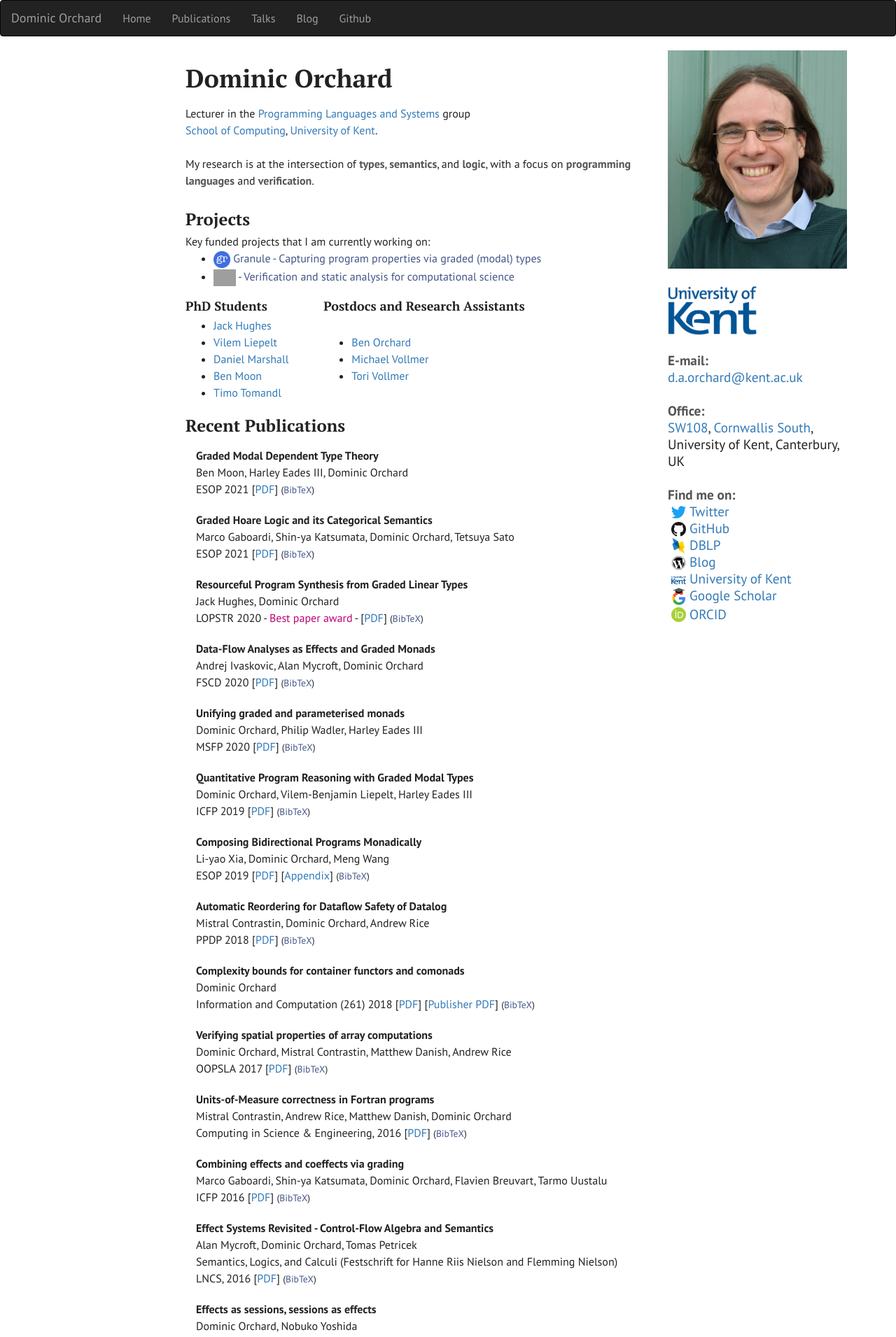
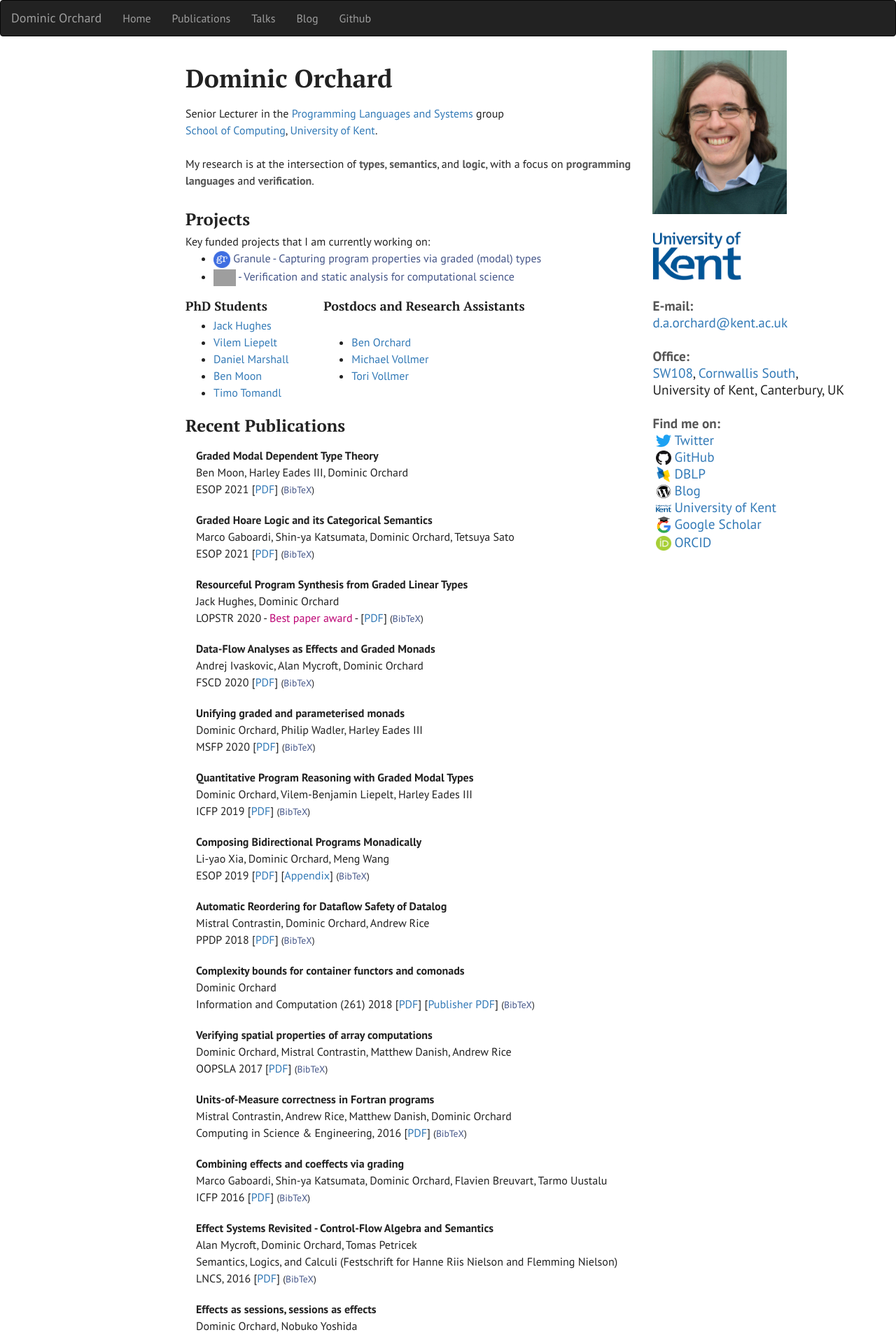
Before and after one commit to dorchard/dorchard.github.io, a Jekyll site: the page built from index.html, in a window 1280 px wide. Shown: the top 1911 px of the page at 70% size. Built offline with Jekyll 4.4.1, drawn with Linux system fonts in a browser that asks for light colours; some of the changed text lies outside the part shown; grey boxes are pictures that could not be loaded.

Commit message:
added a bit more historical data; fixed format

```diff
--- a/assets/main.css
+++ b/assets/main.css
@@ -57,12 +57,15 @@ strong {
   font-size: larger;
 }
 
+#outer {
+  display: flex;
+}
+
+
 #rightpane {
-  width: 20vw;
-  float:right
+  flex-shrink: 2;
 }
 
 #leftpane {
-  width: 50vw;
-  float:left;
+  margin-right:20px;
 }
--- a/index.html
+++ b/index.html
@@ -8,28 +8,12 @@ sitemap:
 
 {% assign collection = site.pubs | sort: "date" | group_by: "type" %}
 
-<div id='rightpane'>
-  <img src="images/face.jpg" style='width:100%' alt="Dominic Orchard's photo">
-  <br /><br />
-  <img src="images/kent-thumb.png" alt="University of Kent logo" style="width:50%;margin:auto" />
-  <br /><br />
-  <div id='links-out'>
-    <strong>E-mail: </strong><br /><a href="mailto:d.a.orchard@kent.ac.uk">d.a.orchard@kent.ac.uk</a><br /><br />
-    <strong>Office:</strong><br/> <a href="https://www.cs.kent.ac.uk/rooms/SW108.gif">SW108</a>, <a href="https://www.google.com/maps/place/Cornwallis+South+%26+South+West,+Canterbury+CT2+7NF/@51.2986354,1.068569,17z/data=!4m5!3m4!1s0x47decba7c6b71b0b:0xe2453d348bfa18a1!8m2!3d51.2985461!4d1.0701504?hl=en">Cornwallis South</a>, University of Kent, Canterbury, UK<br /><br />
-    <strong>Find me on: </strong><br />
-  <span><a href="http://twitter.com/dorchard"><img src="images/twitter-thumb.png"/>Twitter</a></span><br />
-  <span><a href="http://github.com/dorchard"><img src="images/github-thumb.png" />GitHub</a></span><br />
-  <span><a href="https://dblp.org/pid/12/7603.html"><img src="images/dblp-thumb.png"/>DBLP </a></span><br />
-  <span><a href="https://dorchard.blog"><img src="images/wordpress-thumb.png"/>Blog</a></span><br />
-  <span><a href="https://www.kent.ac.uk/computing/people/3074/orchard-dominic"><img src="images/kent-thumb.png" />University of Kent</a></span><br />
-  <span><a href="https://scholar.google.com/citations?user=vEsF_IwAAAAJ&hl=en&oi=ao"><img src="images/google-scholar-thumb.png"/>Google Scholar</a></span><br />
-  <span><a href="https://orcid.org/0000-0002-7058-7842"><img src="images/orcid-thumb.png" />ORCID</a></span><br />
-</div>
-</div>
+<div id='outer'>
+
 
 <div id='leftpane'>
     <h1 style='margin-bottom:0.5em;'>Dominic Orchard</h1>
-Lecturer in the
+    Senior Lecturer in the
     <a href="https://research.kent.ac.uk/programming-languages-systems/">Programming Languages and Systems</a> group<br />
     <a href="https://www.kent.ac.uk/computing">School of Computing</a>, <a href="http://www.kent.ac.uk"> University of Kent</a>.
     <br /><br />
@@ -130,3 +114,25 @@ Key funded projects that I am currently working on: <br />
 <h3>Service</h3>
 
 </div>
+
+<div id='rightpane'>
+  <img src="images/face.jpg" style='width:15vw' alt="Dominic Orchard's photo">
+  <br /><br />
+  <img src="images/kent-thumb.png" alt="University of Kent logo" style="width:10vw;margin:auto" />
+  <br /><br />
+  <div id='links-out'>
+      <strong>E-mail: </strong><br /><a href="mailto:d.a.orchard@kent.ac.uk">d.a.orchard@kent.ac.uk</a><br /><br />
+      <strong>Office:</strong><br/> <a href="https://www.cs.kent.ac.uk/rooms/SW108.gif">SW108</a>, <a href="https://www.google.com/maps/place/Cornwallis+South+%26+South+West,+Canterbury+CT2+7NF/@51.2986354,1.068569,17z/data=!4m5!3m4!1s0x47decba7c6b71b0b:0xe2453d348bfa18a1!8m2!3d51.2985461!4d1.0701504?hl=en">Cornwallis South</a>, University of Kent, Canterbury, UK<br /><br />
+      <strong>Find me on: </strong><br />
+    <span><a href="http://twitter.com/dorchard"><img src="images/twitter-thumb.png"/>Twitter</a></span><br />
+    <span><a href="http://github.com/dorchard"><img src="images/github-thumb.png" />GitHub</a></span><br />
+    <span><a href="https://dblp.org/pid/12/7603.html"><img src="images/dblp-thumb.png"/>DBLP </a></span><br />
+    <span><a href="https://dorchard.blog"><img src="images/wordpress-thumb.png"/>Blog</a></span><br />
+    <span><a href="https://www.kent.ac.uk/computing/people/3074/orchard-dominic"><img src="images/kent-thumb.png" />University of Kent</a></span><br />
+    <span><a href="https://scholar.google.com/citations?user=vEsF_IwAAAAJ&hl=en&oi=ao"><img src="images/google-scholar-thumb.png"/>Google Scholar</a></span><br />
+    <span><a href="https://orcid.org/0000-0002-7058-7842"><img src="images/orcid-thumb.png" />ORCID</a></span><br />
+  </div>
+</div>
+
+
+</div>
```
Also changed, not shown: _pubs/2014-farm.md (added, +15 -0 lines), _pubs/2014-haskell.md (added, +13 -0 lines), _pubs/2014-iccs.md (added, +13 -0 lines), _pubs/2014-icfp.md (added, +15 -0 lines), _pubs/2014-ple.md (+1 -1 lines), assets/bibtex/2014-farm.txt (added, +16 -0 lines), assets/bibtex/2014-haskell.txt (added, +14 -0 lines), assets/bibtex/2014-iccs.txt (added, +13 -0 lines), assets/bibtex/2014-icfp.txt (added, +15 -0 lines), assets/bibtex/2014-ple.txt (added, +15 -0 lines). Lines whose indentation alone changed are shown as unchanged.
